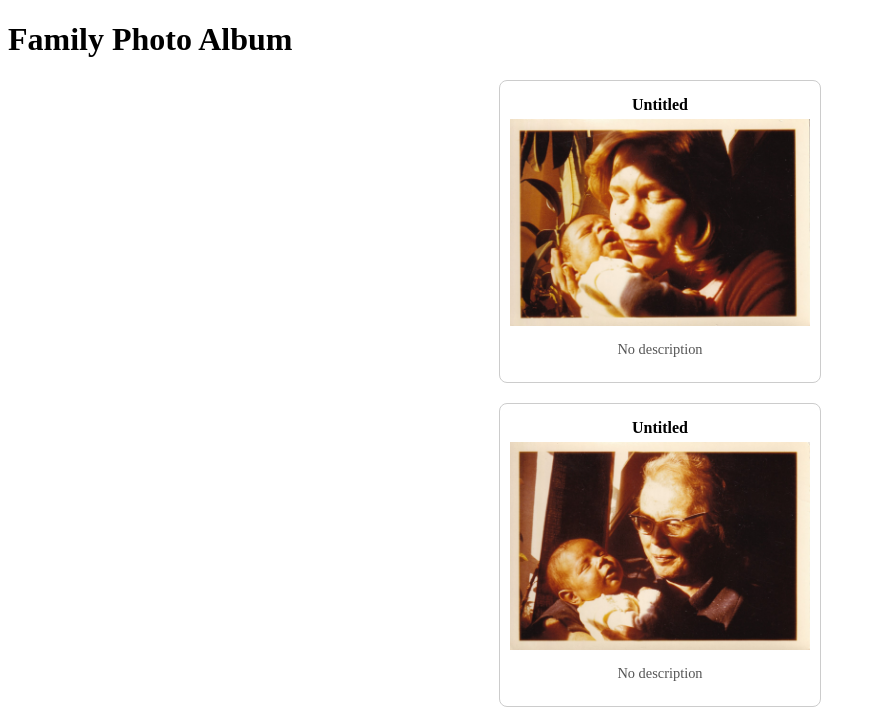
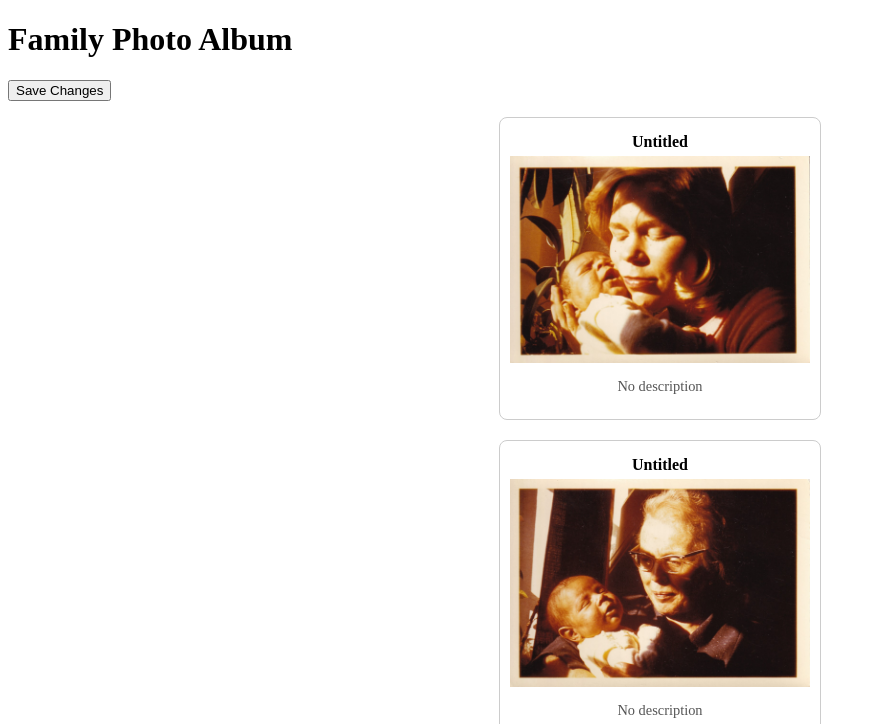
Before and after one commit to robidas/static-site, a plain HTML site: page photo-album/index.html in a window 1280 px wide. Shown: the top 724 px of the page, without its empty margins (0-876 px from the left). Drawn offline with Linux system fonts and the light colour scheme.

Commit message:
added a save button to photo-album index.html

```diff
--- a/photo-album/index.html
+++ b/photo-album/index.html
@@ -1,3 +1,4 @@
+<!-- filepath: /e:/GitHub/static-site/photo-album/index.html -->
 <!DOCTYPE html>
 <html lang="en">
 <head>
@@ -9,6 +10,8 @@
 </head>
 <body>
     <h1 id="photo-heading">Family Photo Album</h1>
+    <button id="save-button">Save Changes</button>
+    <br />
     <ul id="photo-list"></ul>
 </body>
 </html>
```
